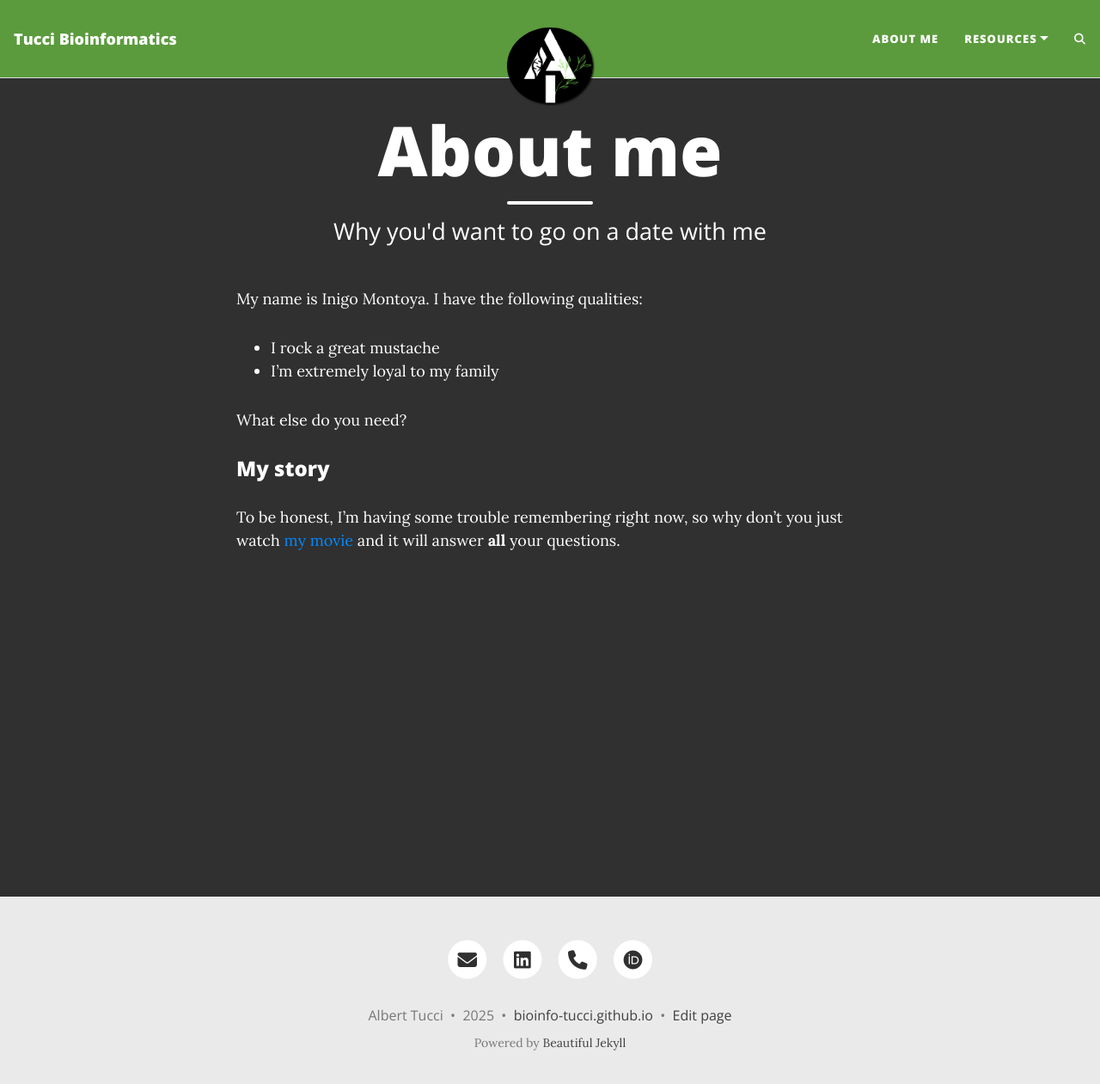
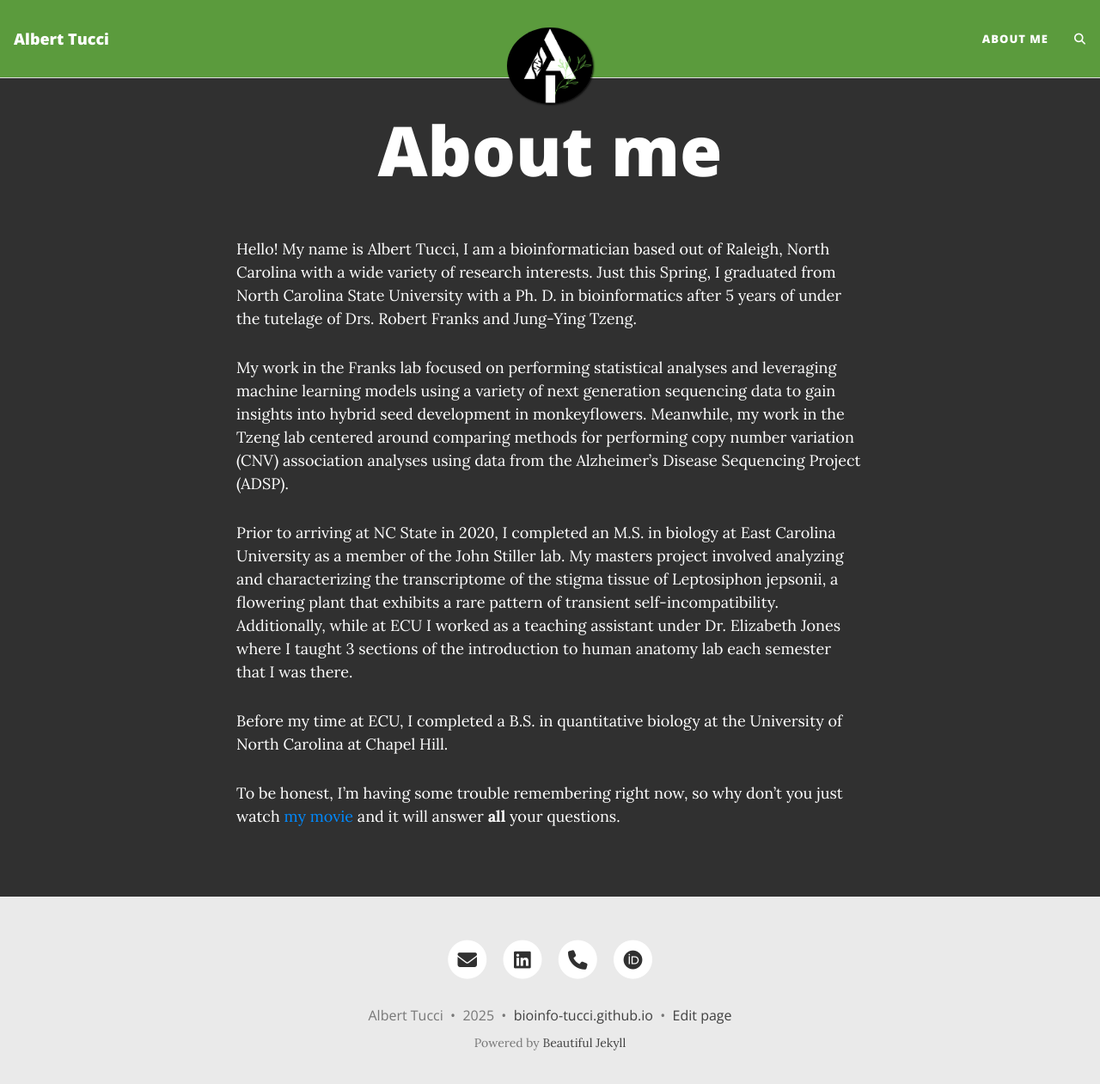
Before and after one commit to bioinfo-tucci/bioinfo-tucci.github.io, a Jekyll site: the page built from aboutme.md, in a window 1280 px wide and 1274 px high. Shown: the top 1261 px of the window at 86% size. Built offline with Jekyll 4.4.1, drawn with Linux system fonts in a browser that asks for light colours; comment, search, counter and statistics services are not loaded.

Commit message:
change opening page from default

```diff
--- a/_config.yml
+++ b/_config.yml
@@ -10,7 +10,7 @@
 ############################
 
 # Name of website
-title: Tucci Bioinformatics
+title: Albert Tucci
 
 # Your name to show in the footer
 author: Albert Tucci
@@ -21,9 +21,9 @@ author: Albert Tucci
 
 navbar-links:
   About Me: "aboutme"
-  Resources:
-    - Beautiful Jekyll: "https://beautifuljekyll.com"
-    - Learn markdown: "https://www.markdowntutorial.com/"
+    # Resources:
+    #   - Beautiful Jekyll: "https://beautifuljekyll.com"
+    #   - Learn markdown: "https://www.markdowntutorial.com/"
       #Author's home: "https://deanattali.com"
 
 ################
--- a/aboutme.md
+++ b/aboutme.md
@@ -1,16 +1,16 @@
 ---
 layout: page
 title: About me
-subtitle: Why you'd want to go on a date with me
+#subtitle:
 ---
 
-My name is Inigo Montoya. I have the following qualities:
+Hello! My name is Albert Tucci, I am a bioinformatician based out of Raleigh, North Carolina with a wide variety of research interests. Just this Spring, I graduated from North Carolina State University with a Ph. D. in bioinformatics after 5 years of under the tutelage of Drs. Robert Franks and Jung-Ying Tzeng.
 
-- I rock a great mustache
-- I'm extremely loyal to my family
+My work in the Franks lab focused on performing statistical analyses and leveraging machine learning models using a variety of next generation sequencing data to gain insights into hybrid seed development in monkeyflowers. Meanwhile, my work in the Tzeng lab centered around comparing methods for performing copy number variation (CNV) association analyses using data from the Alzheimer’s Disease Sequencing Project (ADSP).
 
-What else do you need?
+Prior to arriving at NC State in 2020, I completed an M.S. in biology at East Carolina University as a member of the John Stiller lab. My masters project involved analyzing and characterizing the transcriptome of the stigma tissue of Leptosiphon jepsonii, a flowering plant that exhibits a rare pattern of transient self-incompatibility. Additionally, while at ECU I worked as a teaching assistant under Dr. Elizabeth Jones where I taught 3 sections of the introduction to human anatomy lab each semester that I was there.
 
-### My story
+Before my time at ECU, I completed a B.S. in quantitative biology at the University of North Carolina at Chapel Hill.
+
 
 To be honest, I'm having some trouble remembering right now, so why don't you just watch [my movie](https://en.wikipedia.org/wiki/The_Princess_Bride_%28film%29) and it will answer **all** your questions.
--- a/index.html
+++ b/index.html
@@ -1,5 +1,5 @@
 ---
 layout: home
-title: My website
-subtitle: This is where I will tell my friends way too much about me
+title: Albert Tucci, Ph.D.
+subtitle: Welcome to my website! Come learn more about my background as a bioinformatician.
 ---
```
Also changed, not shown: 2 other files.
